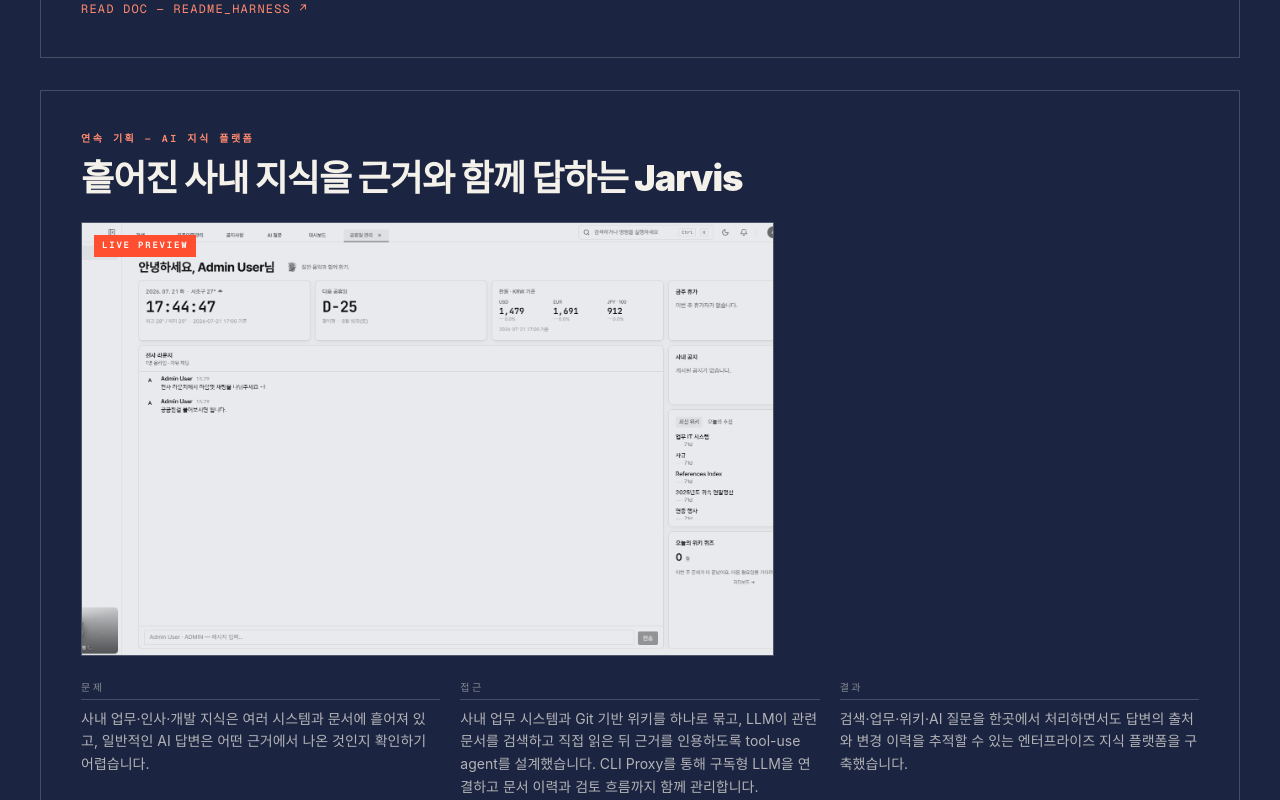
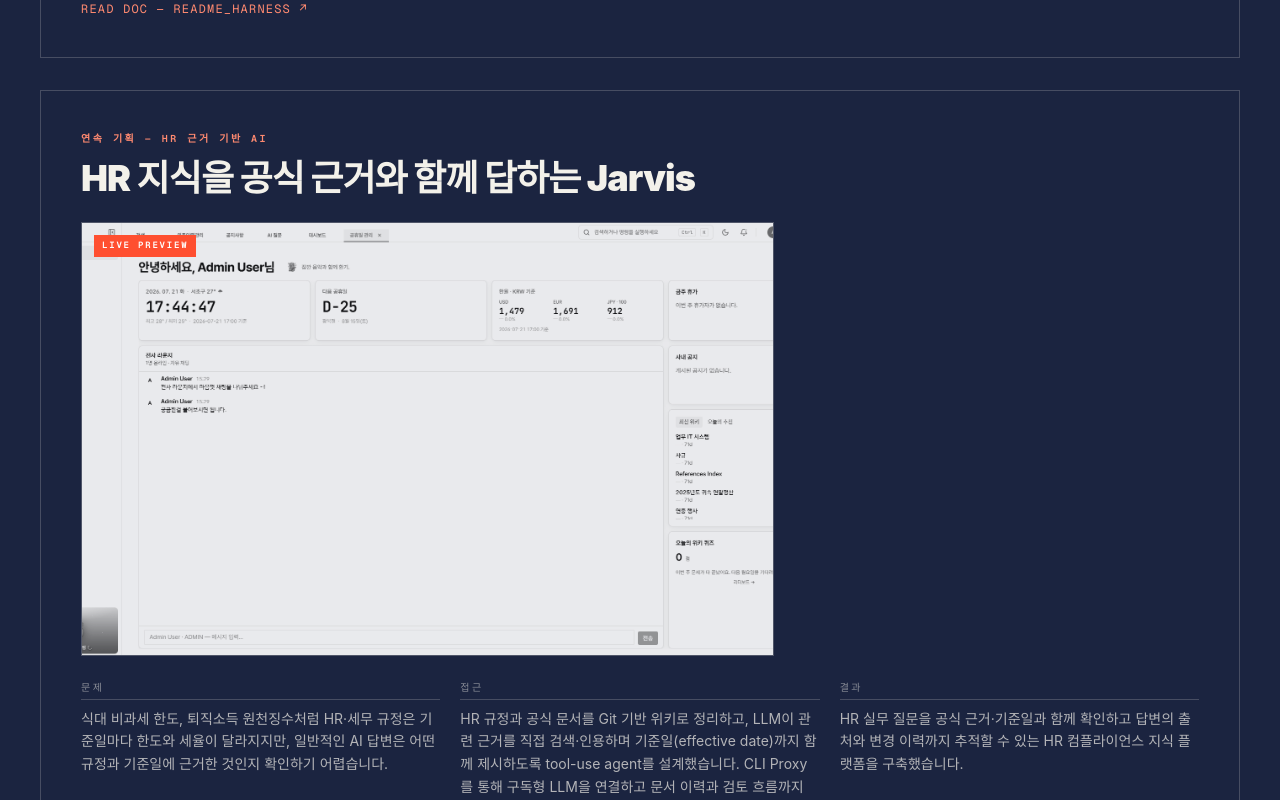
Before and after one commit to qoxmfaktmxj/landing-minseok91, a Next.js app: page / in a window 1280 px wide. Shown: the part 2000-2800 px from the top of the page. Built offline with nearby package versions, Linux system fonts and the light colour scheme; a web font is replaced by a local one.

Commit message:
content: Jarvis 카드를 HR 근거 기반 답변 톤으로 재작성
'사내 업무 지식' 범용 프레이밍을 실제 서비스(HR Evidence Wiki)에 맞춰 HR 규정·공식 근거·기준일 기반 답변으로 설명 변경.

Co-Authored-By: Claude Opus 4.8 <noreply@anthropic.com>

```diff
--- a/src/data/siteContent.ts
+++ b/src/data/siteContent.ts
@@ -98,18 +98,18 @@ export const featureStories: FeatureStoryItem[] = [
   },
   {
     id: "jarvis",
-    kicker: "연속 기획 — AI 지식 플랫폼",
-    title: "흩어진 사내 지식을 근거와 함께 답하는 Jarvis",
+    kicker: "연속 기획 — HR 근거 기반 AI",
+    title: "HR 지식을 공식 근거와 함께 답하는 Jarvis",
     problem:
-      "사내 업무·인사·개발 지식은 여러 시스템과 문서에 흩어져 있고, 일반적인 AI 답변은 어떤 근거에서 나온 것인지 확인하기 어렵습니다.",
+      "식대 비과세 한도, 퇴직소득 원천징수처럼 HR·세무 규정은 기준일마다 한도와 세율이 달라지지만, 일반적인 AI 답변은 어떤 규정과 기준일에 근거한 것인지 확인하기 어렵습니다.",
     approach:
-      "사내 업무 시스템과 Git 기반 위키를 하나로 묶고, LLM이 관련 문서를 검색하고 직접 읽은 뒤 근거를 인용하도록 tool-use agent를 설계했습니다. CLI Proxy를 통해 구독형 LLM을 연결하고 문서 이력과 검토 흐름까지 함께 관리합니다.",
+      "HR 규정과 공식 문서를 Git 기반 위키로 정리하고, LLM이 관련 근거를 직접 검색·인용하며 기준일(effective date)까지 함께 제시하도록 tool-use agent를 설계했습니다. CLI Proxy를 통해 구독형 LLM을 연결하고 문서 이력과 검토 흐름까지 함께 관리합니다.",
     result:
-      "검색·업무·위키·AI 질문을 한곳에서 처리하면서도 답변의 출처와 변경 이력을 추적할 수 있는 엔터프라이즈 지식 플랫폼을 구축했습니다.",
+      "HR 실무 질문을 공식 근거·기준일과 함께 확인하고 답변의 출처와 변경 이력까지 추적할 수 있는 HR 컴플라이언스 지식 플랫폼을 구축했습니다.",
     url: "https://jarvis.minseok91.cloud/",
     urlLabel: "jarvis.minseok91.cloud",
     previewImage: "/images/jarvis-thumb.png",
-    previewAlt: "Jarvis 사내 업무 및 지식 플랫폼 대시보드 화면",
+    previewAlt: "Jarvis HR Evidence Wiki 컴플라이언스 대시보드 화면",
     tech: ["Next.js", "PostgreSQL", "Git Wiki", "LLM Agent"],
     accessNote: "라이브 서비스 · 로그인이 필요할 수 있습니다",
   },
```
